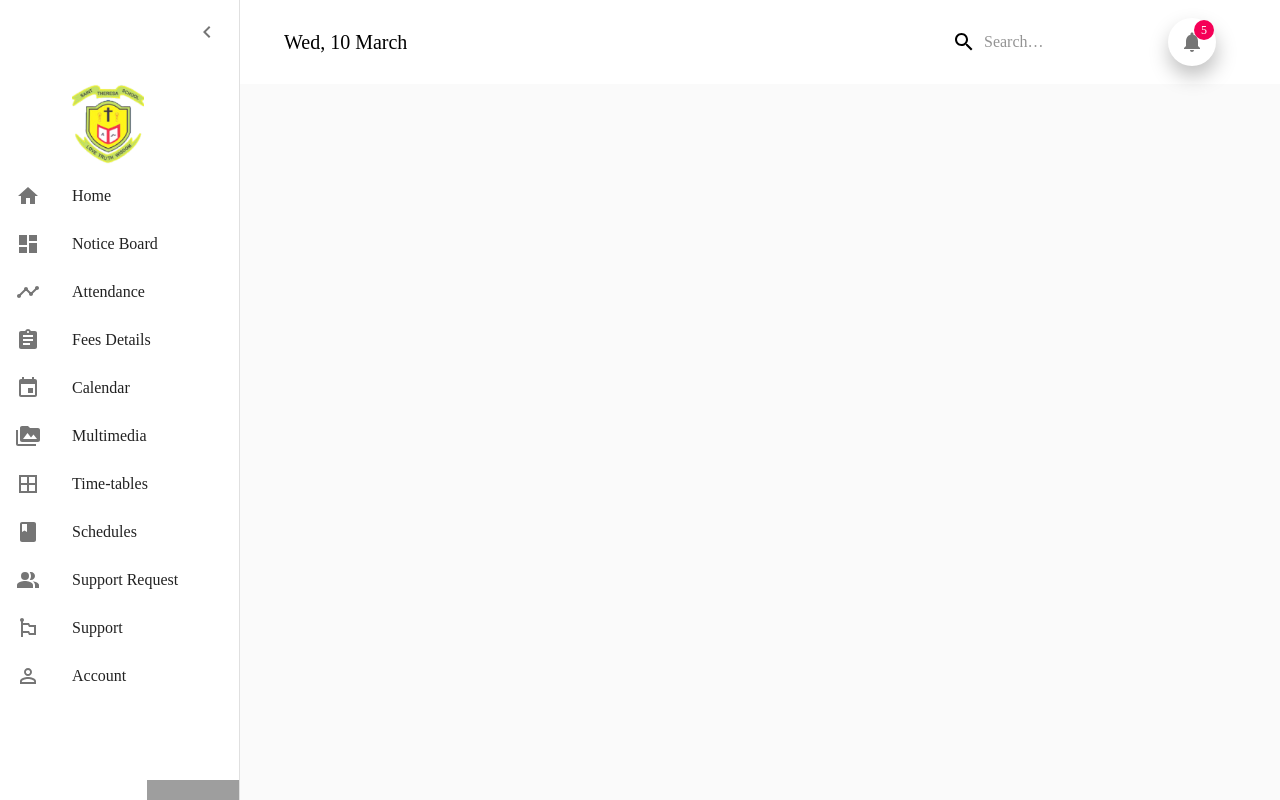
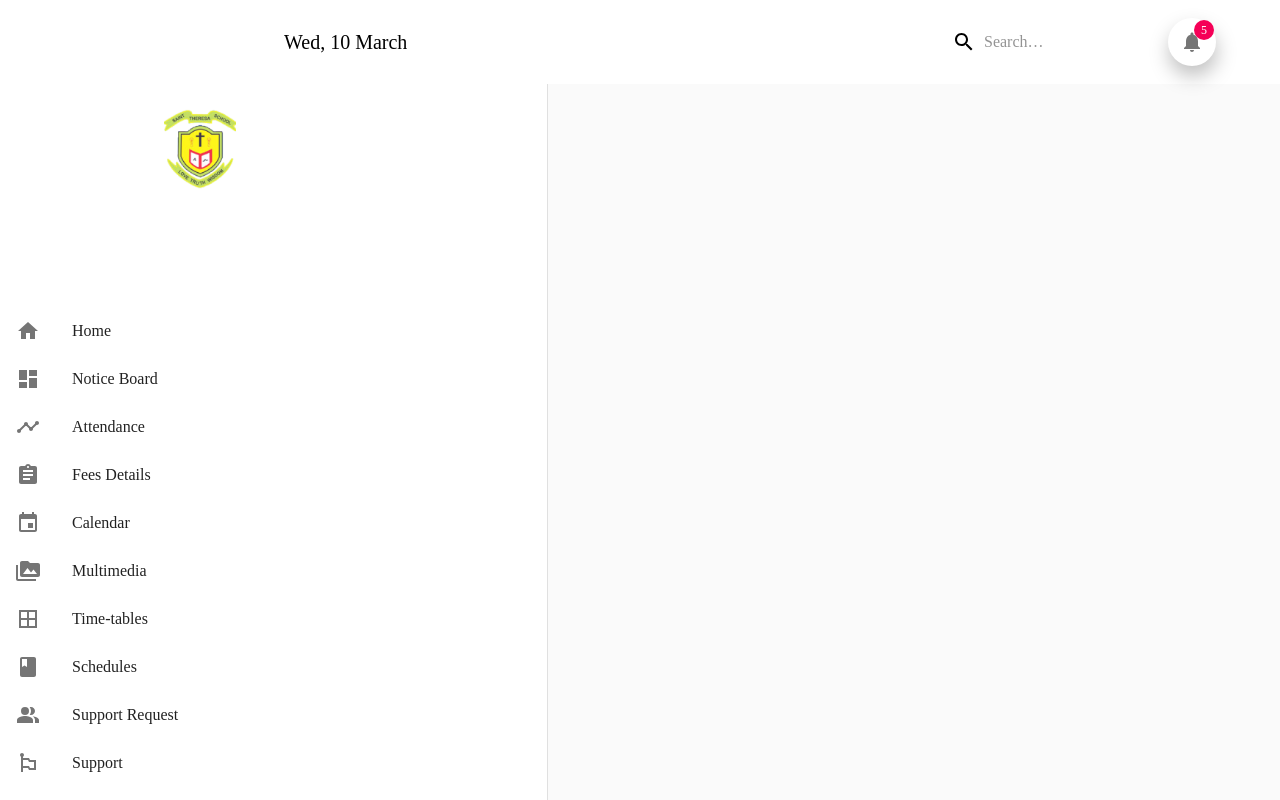
Before and after one commit to ankitjain-1/school-app-idea, a React (Create React App) app: page / in a window 1280 px wide. Built offline with nearby package versions, Linux system fonts and the light colour scheme; grey boxes are pictures that could not be loaded; a web font is replaced by a local one.

Commit message:
remove shfiting of sidebar

```diff
--- a/src/components/SideBar.js
+++ b/src/components/SideBar.js
@@ -1,7 +1,6 @@
 import { useState } from "react";
 import { useHistory } from "react-router-dom";
-import clsx from "clsx";
-import { fade, makeStyles, useTheme } from "@material-ui/core/styles";
+import { fade, makeStyles } from "@material-ui/core/styles";
 import Drawer from "@material-ui/core/Drawer";
 import AppBar from "@material-ui/core/AppBar";
 import Toolbar from "@material-ui/core/Toolbar";
@@ -11,9 +10,6 @@ import List from "@material-ui/core/List";
 import CssBaseline from "@material-ui/core/CssBaseline";
 import Typography from "@material-ui/core/Typography";
 import IconButton from "@material-ui/core/IconButton";
-import MenuIcon from "@material-ui/icons/Menu";
-import ChevronLeftIcon from "@material-ui/icons/ChevronLeft";
-import ChevronRightIcon from "@material-ui/icons/ChevronRight";
 import ListItem from "@material-ui/core/ListItem";
 import ListItemIcon from "@material-ui/core/ListItemIcon";
 import ListItemText from "@material-ui/core/ListItemText";
@@ -50,14 +46,8 @@ const useStyles = makeStyles((theme) => ({
     }),
     backgroundColor: "white",
     color: "black",
-  },
-  appBarShift: {
     marginLeft: drawerWidth,
     width: `calc(100% - ${drawerWidth}px)`,
-    transition: theme.transitions.create(["width", "margin"], {
-      easing: theme.transitions.easing.sharp,
-      duration: theme.transitions.duration.enteringScreen,
-    }),
   },
   search: {
     position: "relative",
@@ -107,24 +97,6 @@ const useStyles = makeStyles((theme) => ({
     flexShrink: 0,
     whiteSpace: "nowrap",
   },
-  drawerOpen: {
-    width: drawerWidth,
-    transition: theme.transitions.create("width", {
-      easing: theme.transitions.easing.sharp,
-      duration: theme.transitions.duration.enteringScreen,
-    }),
-  },
-  drawerClose: {
-    transition: theme.transitions.create("width", {
-      easing: theme.transitions.easing.sharp,
-      duration: theme.transitions.duration.leavingScreen,
-    }),
-    overflowX: "hidden",
-    width: theme.spacing(7) + 1,
-    [theme.breakpoints.up("sm")]: {
-      width: theme.spacing(9) + 1,
-    },
-  },
   toolbar: {
     display: "flex",
     alignItems: "center",
@@ -137,35 +109,18 @@ const useStyles = makeStyles((theme) => ({
     flexGrow: 1,
     padding: theme.spacing(3),
   },
-  logoOpen: {
+  logo: {
     width: "72px",
     height: "80px",
-    marginLeft: "30%",
-    marginTop: "20px",
-  },
-  logoClose: {
-    width: "72px",
-    height: "80px",
-    marginLeft: "0",
-    marginTop: "20px",
+    margin: "20% 30%",
   },
 }));
 
 export default function SideBar() {
   const history = useHistory();
   const classes = useStyles();
-  const theme = useTheme();
-  const [open, setOpen] = useState(true);
   const [selectedIndex, setSelectedIndex] = useState(window.location.hash);
   const [notificationCount, setNotificationCount] = useState(5);
-
-  const handleDrawerOpen = () => {
-    setOpen(true);
-  };
-
-  const handleDrawerClose = () => {
-    setOpen(false);
-  };
 
   const getFullDate = () => {
     const date = new Date();
@@ -180,24 +135,8 @@ export default function SideBar() {
     <>
       <div className={classes.root}>
         <CssBaseline />
-        <AppBar
-          position="fixed"
-          className={clsx(classes.appBar, {
-            [classes.appBarShift]: open,
-          })}
-        >
+        <AppBar position="fixed" className={classes.appBar}>
           <Toolbar>
-            <IconButton
-              color="inherit"
-              aria-label="open drawer"
-              onClick={handleDrawerOpen}
-              edge="start"
-              className={clsx(classes.menuButton, {
-                [classes.hide]: open,
-              })}
-            >
-              <MenuIcon />
-            </IconButton>
             <Typography variant="h6" noWrap>
               {getFullDate()}
             </Typography>
@@ -227,33 +166,8 @@ export default function SideBar() {
             </IconButton>
           </Toolbar>
         </AppBar>
-        <Drawer
-          variant="permanent"
-          className={clsx(classes.drawer, {
-            [classes.drawerOpen]: open,
-            [classes.drawerClose]: !open,
-          })}
-          classes={{
-            paper: clsx({
-              [classes.drawerOpen]: open,
-              [classes.drawerClose]: !open,
-            }),
-          }}
-        >
-          <div className={classes.toolbar}>
-            <IconButton onClick={handleDrawerClose}>
-              {theme.direction === "rtl" ? (
-                <ChevronRightIcon />
-              ) : (
-                <ChevronLeftIcon />
-              )}
-            </IconButton>
-          </div>
-          <img
-            className={open ? `${classes.logoOpen}` : `${classes.logoClose}`}
-            src={logo}
-            alt="logo"
-          />
+        <Drawer variant="permanent">
+          <img className={classes.logo} src={logo} alt="logo" />
           <List>
             {[
               { text: "Home", icon: <HomeIcon />, url: "/home" },
```
